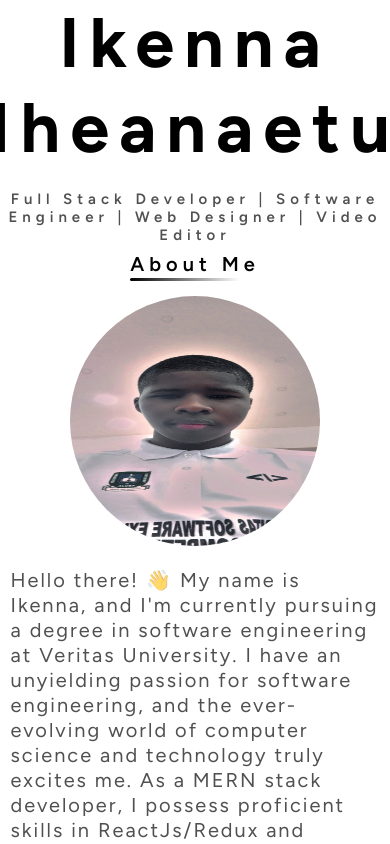
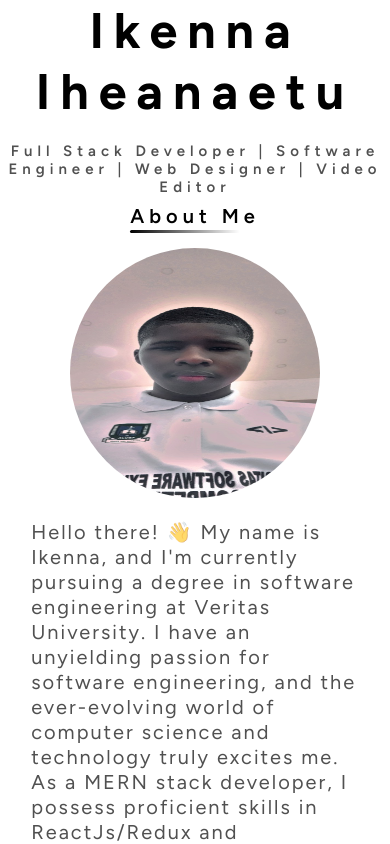
Before and after one commit to Ikenna-Iheanaetu/Practicum, a plain HTML site: page index.html in a window 390 px wide. Shown: the top 844 px of the page. Drawn offline with nearby package versions, Linux system fonts and the light colour scheme.

Commit message:
Completed the portfolio site

```diff
--- a/css/style.css
+++ b/css/style.css
@@ -12,9 +12,8 @@ html, body {
   font-size: 62.5%;
   width: 100vw;
   height: 100vh;
-  display: grid;
+  display: block;
   justify-content: center;
-  overflow-x: hidden;
 }
 
 @media screen and (max-width: 1000px) {
@@ -34,19 +33,25 @@ html, body {
 }
 @media screen and (max-width: 500px) {
   main {
-    margin: 2% 5%;
+    margin: 2% 8%;
   }
   .end {
     gap: 1rem;
-    margin: 2% 5%;
+    margin: 2% 8%;
   }
   .links {
     gap: 1rem;
+  }
+  header h1 {
+    font-size: 5rem;
   }
 }
 @media screen and (min-width: 500px) {
   main, .end {
     margin: 2% 12%;
+  }
+  header h1 {
+    font-size: 7rem;
   }
 }
 h4 {
@@ -78,8 +83,8 @@ header {
   gap: 2rem;
 }
 header h1 {
+  display: block;
   color: #000000;
-  font-size: 7rem;
   font-weight: 700;
   letter-spacing: 1rem;
 }
```
